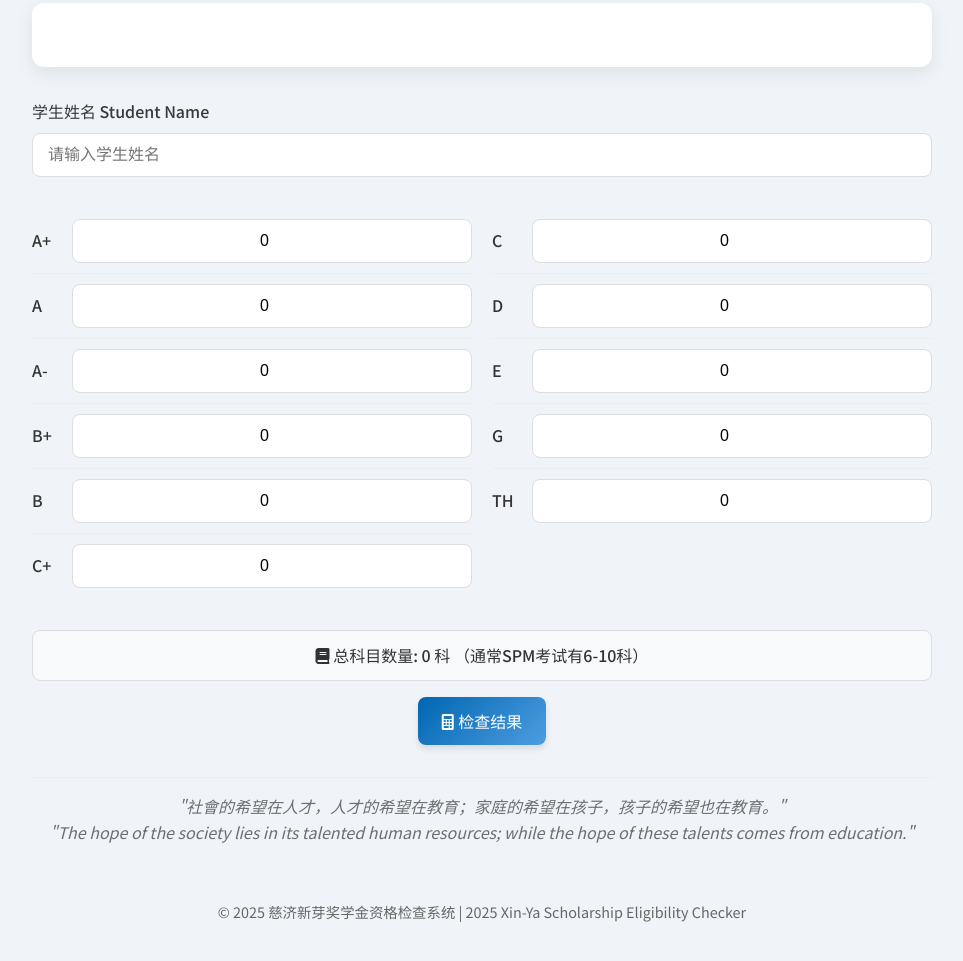
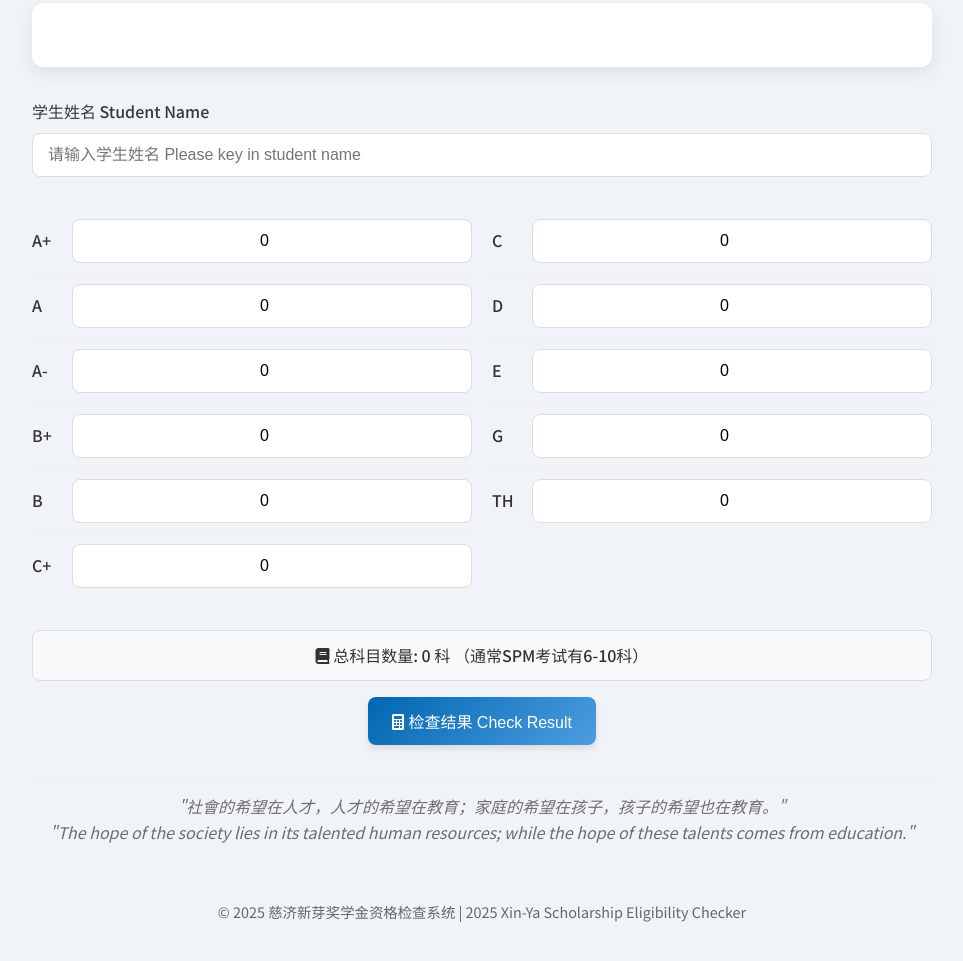
Before and after one commit to ykwie/charity-sites, a plain HTML site: page index.html in a window 1280 px wide. Shown: the part 229-1190 px from the top of the page, without its empty margins (158-1121 px from the left). Drawn offline with Linux system fonts and the light colour scheme.

Commit message:
Update index.html

```diff
--- a/index.html
+++ b/index.html
@@ -310,7 +310,7 @@
 
             <div class="form-group">
                 <label id="student-name-label">学生姓名 Student Name</label>
-                <input type="text" id="name" placeholder="请输入学生姓名">
+                <input type="text" id="name" placeholder="请输入学生姓名 Please key in student name">
             </div>
 
             <div class="grades-container">
@@ -371,7 +371,7 @@
             </div>
 
             <button class="btn" onclick="calculateResult()" id="calculate-btn">
-                <i class="fas fa-calculator"></i> <span id="calculate-text">检查结果</span>
+                <i class="fas fa-calculator"></i> <span id="calculate-text">检查结果 Check Result</span>
             </button>
 
             <div id="result" class="result">
```
